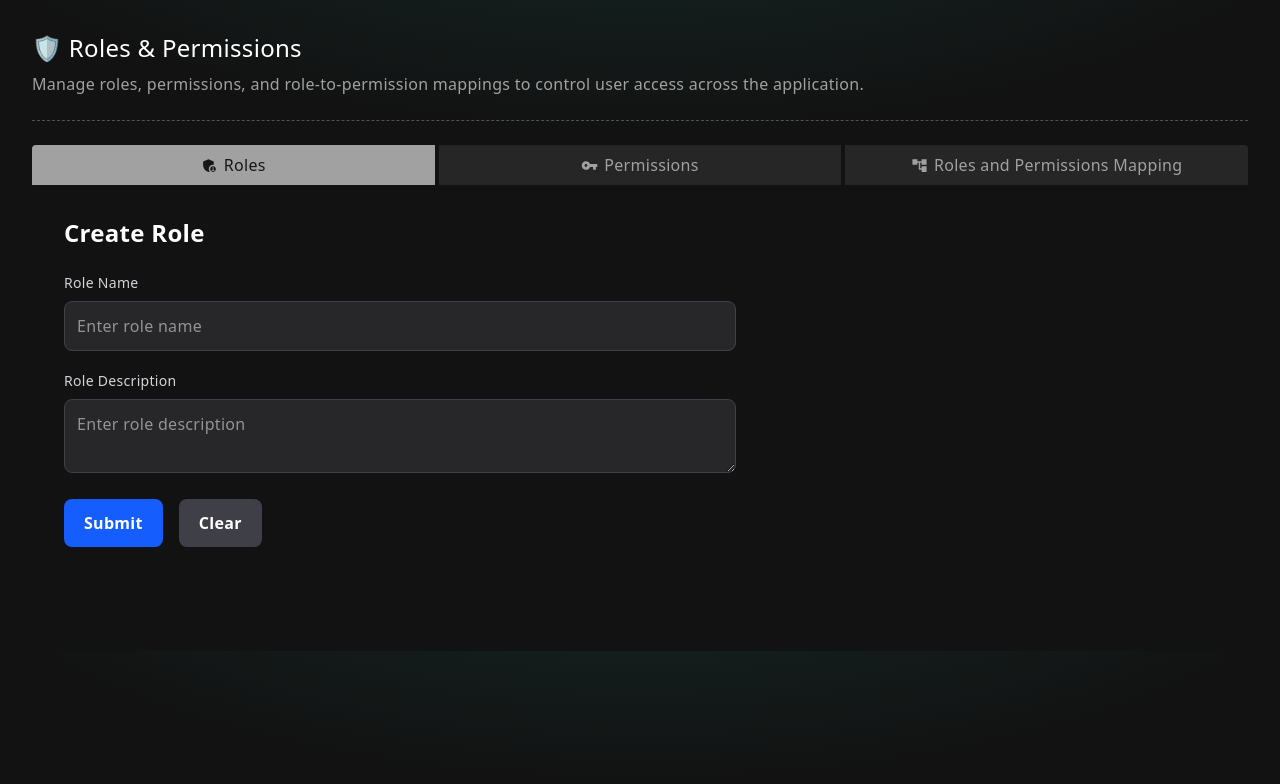
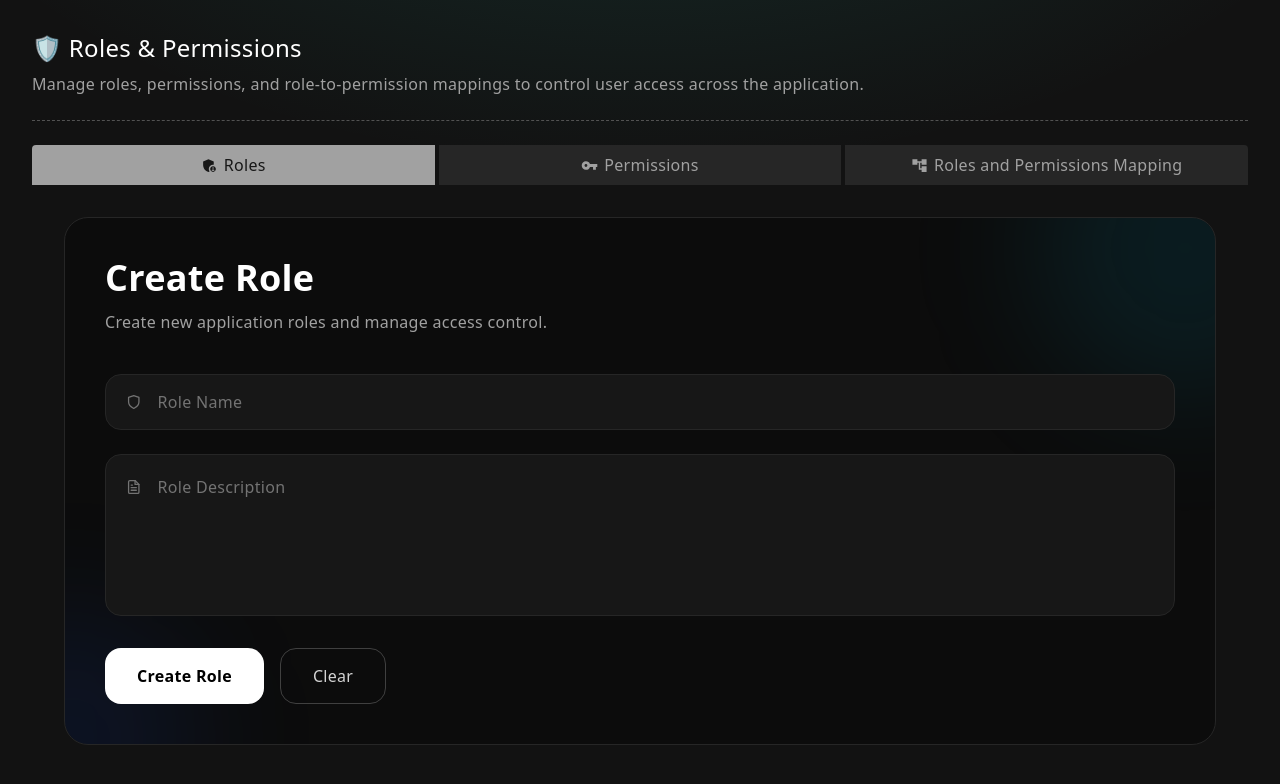
Before and after one commit to Noddy09032001/Notification-Management-System, a Next.js app in the folder frontend/notification-system/: page /permissions in a window 1280 px wide. Shown: the top 784 px of the page. Built offline with nearby package versions, Linux system fonts and the light colour scheme.

Commit message:
Modified code for roles component

```diff
--- a/frontend/notification-system/src/modules/permissions/components/RolesCreation.tsx
+++ b/frontend/notification-system/src/modules/permissions/components/RolesCreation.tsx
@@ -1,62 +1,82 @@
-'use client';
+"use client";
 
+import { motion } from "framer-motion";
+import { FiShield, FiFileText } from "react-icons/fi";
 import { useState } from "react";
 
-const RolesCreation = () => {
-
+export default function RoleCreation() {
   const [roleName, setRoleName] = useState("");
   const [roleDescription, setRoleDescription] = useState("");
 
-    return(
-        <div className="max-w-2xl">
-            <h2 className="text-2xl font-bold mb-6">Create Role</h2>
+  return (
+    <motion.div
+      initial={{
+        opacity: 0,
+        y: 20,
+      }}
+      animate={{
+        opacity: 1,
+        y: 0,
+      }}
+      transition={{
+        duration: 0.5,
+      }}
+      className="relative overflow-hidden rounded-3xl border border-neutral-800 bg-neutral-950/80 p-10">
 
-            <div className="space-y-5">
-                <div>
-                    <label className="block mb-2 text-sm text-zinc-300">
-                        Role Name
-                    </label>
+      <div className="absolute top-[-120px] right-[-120px] h-[300px] w-[300px] rounded-full bg-cyan-500/10 blur-3xl" />
+      <div className="absolute bottom-[-120px] left-[-120px] h-[250px] w-[250px] rounded-full bg-blue-600/10 blur-3xl" />
+      <div className="relative z-10">
+        <h2 className="text-4xl font-bold text-white">
+          Create Role
+        </h2>
+
+        <p className="mt-3 text-neutral-400">
+          Create new application roles and manage access control.
+        </p>
+
+        <div className="mt-10 space-y-6">
+
+          <div
+            className="flex items-center gap-4 h-14 px-5 rounded-2xl bg-neutral-900 border border-neutral-800 focus-within:border-white">
+            <FiShield className="text-neutral-500" />
 
             <input
-                        type="text"
               value={roleName}
-                        onChange={(e) => setRoleName(e.target.value)}
-                        placeholder="Enter role name"
-                        className="w-full rounded-lg bg-zinc-800 border border-zinc-700 p-3 outline-none focus:border-blue-500"
-                    />
+              onChange={(e) =>
+                setRoleName(e.target.value)
+              }
+              placeholder="Role Name"
+              className="w-full bg-transparent outline-none text-white placeholder:text-neutral-500"/>
           </div>
 
-                <div>
-                    <label className="block mb-2 text-sm text-zinc-300">
-                        Role Description
-                    </label>
-
+          <div
+            className="flex gap-4 rounded-2xl bg-neutral-900 border border-neutral-800 p-5 focus-within:border-white">
+            <FiFileText className="text-neutral-500 mt-1"/>
             <textarea
               value={roleDescription}
-                        onChange={(e) => setRoleDescription(e.target.value)}
-                        placeholder="Enter role description"
-                        className="w-full rounded-lg bg-zinc-800 border border-zinc-700 p-3 outline-none focus:border-blue-500"
-                    />
+              onChange={(e) =>
+                setRoleDescription(
+                  e.target.value
+                )
+              }
+              placeholder="Role Description"
+              rows={5}
+              className="w-full resize-none bg-transparent outline-none text-white placeholder:text-neutral-500"/>
           </div>
 
-                <div className="flex gap-4">
-                    <button className="bg-blue-600 hover:bg-blue-700 px-5 py-3 rounded-lg font-semibold">
-                        Submit
+          <div className="flex gap-4 pt-2">
+            <button
+              className="h-14 px-8 rounded-2xl bg-white text-black font-semibold">
+              Create Role
             </button>
 
             <button
-                        onClick={() => {
-                            setRoleName("");
-                            setRoleDescription("");
-                        }}
-                        className="bg-zinc-700 hover:bg-zinc-600 px-5 py-3 rounded-lg font-semibold"
-                    >
+              className="h-14 px-8 rounded-2xl border border-neutral-700 text-neutral-300 hover:bg-neutral-900">
               Clear
             </button>
           </div>
         </div>
       </div>
-    )
+    </motion.div>
+  );
 }
-
-export default RolesCreation;
```
Lines whose indentation alone changed are shown as unchanged.
